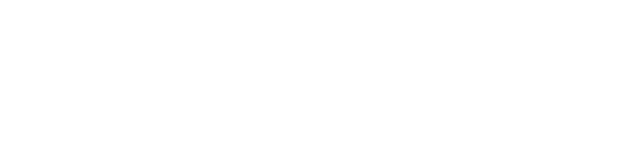
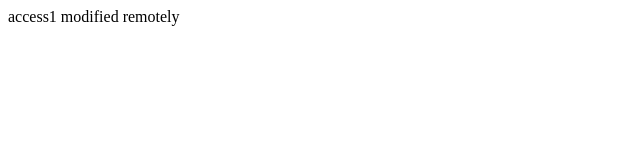
Before and after one commit to nspkumar79/access1, a plain HTML site: page index.html in a window 1280 px wide. Shown: the whole page, without its empty margins (0-640 px from the left). Drawn offline with Linux system fonts and the light colour scheme.

Commit message:
second remote commit

```diff
--- a/index.html
+++ b/index.html
@@ -2,5 +2,6 @@
 <head>
 </head>
 <body>
+  access1 modified remotely
 </body>
 </html>
```
